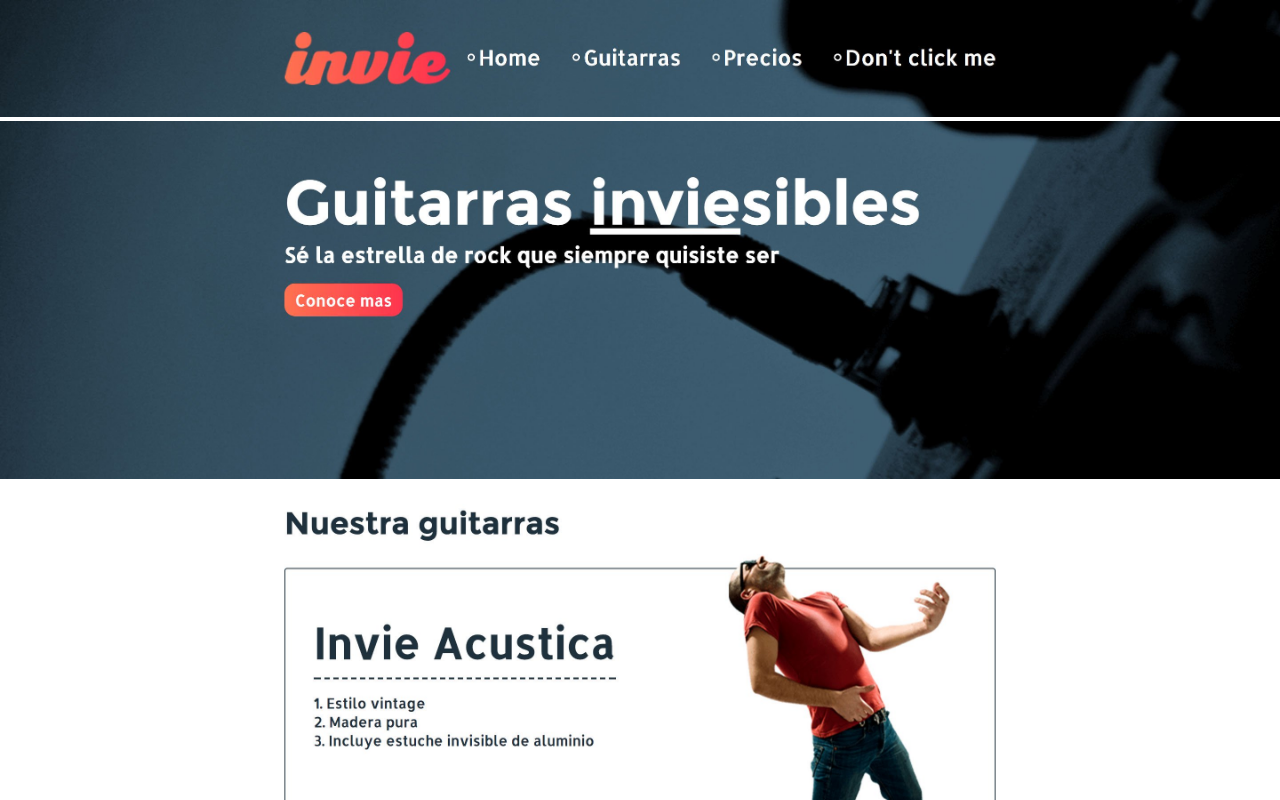
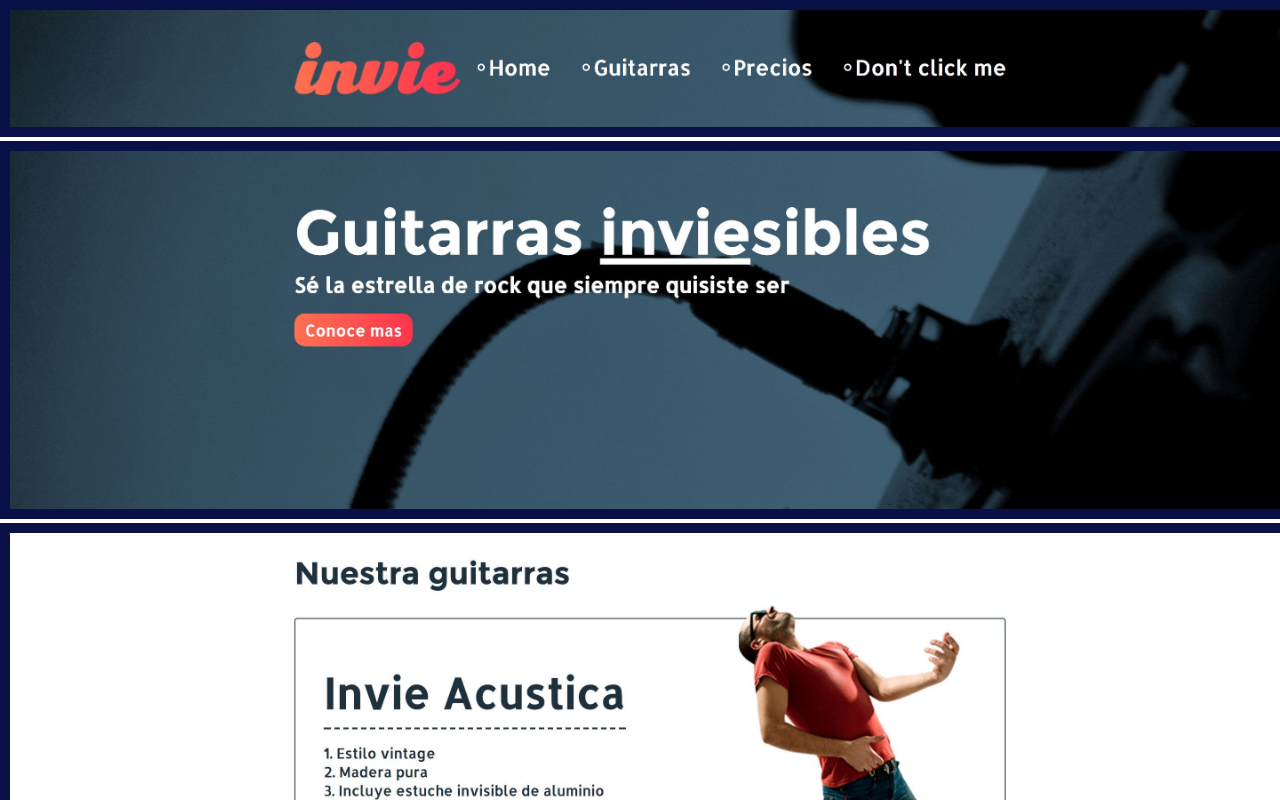
Before and after one commit to hector-fannor/invie-github, a plain HTML site: page index.html in a window 1280 px wide. Shown: the top 800 px of the page. Drawn offline with Linux system fonts and the light colour scheme.

Commit message:
cambiando el bordeado

```diff
--- a/index.html
+++ b/index.html
@@ -8,6 +8,7 @@
       }
       img{
         max-width: 100%;
+        border: 10px solid #081047 ;
       }
     </style>
   </head>
```
